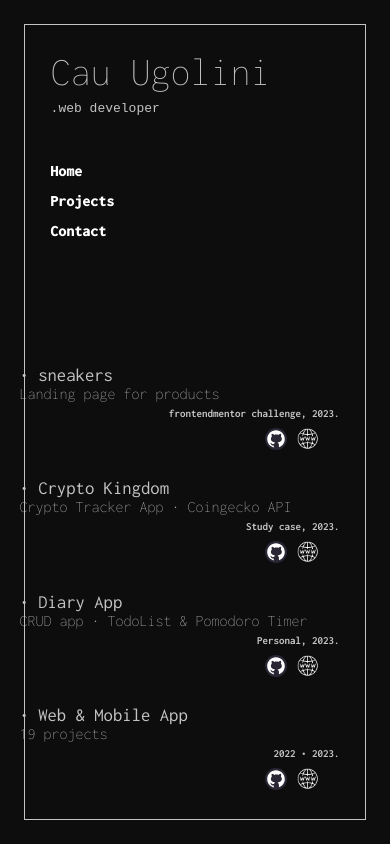
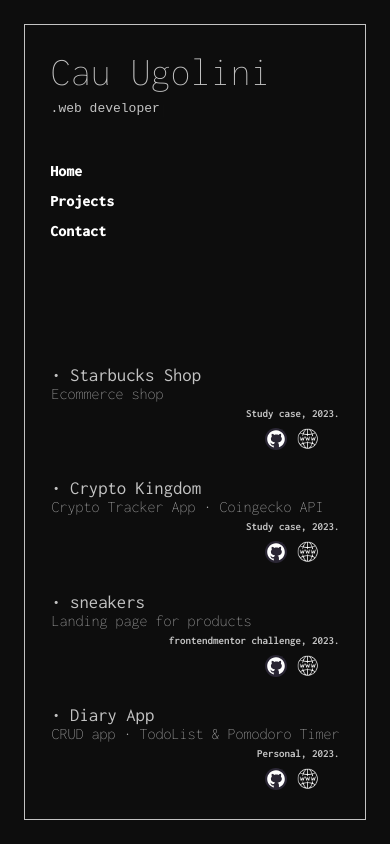
Before and after one commit to caumaria/PortfolioCard, a React (Vite) app in the folder PortfolioCard/: page /Projects in a window 390 px wide. Built offline with nearby package versions, Linux system fonts and the light colour scheme.

Commit message:
style<Home>: responsive about style<Projects>: responsive projects feat<Projects>: add new project Starbucks shop

```diff
--- a/PortfolioCard/src/components/data/data.js
+++ b/PortfolioCard/src/components/data/data.js
@@ -1,30 +1,30 @@
 export const projects = [
   {
-      name: "sneakers",
-      projects: "Landing page for products",
-      year: "frontendmentor challenge, 2023.",
-      url: 'https://github.com/caumaria/productLandingPage',
-      web: 'https://productlandingpage-cau.vercel.app'
+    name: "Starbucks Shop",
+    projects: "Ecommerce shop",
+    year: "Study case, 2023.",
+    url: "https://github.com/caumaria/Starbucks",
+    web: "https://starbucks-cau.vercel.app/",
   },
   {
     name: "Crypto Kingdom",
     projects: "Crypto Tracker App • Coingecko API",
     year: "Study case, 2023.",
-      url: 'https://github.com/caumaria/CryptoKingdom',
-      web: 'https://crypto-kingdom.vercel.app'
+    url: "https://github.com/caumaria/CryptoKingdom",
+    web: "https://crypto-kingdom.vercel.app",
+  },
+  {
+    name: "sneakers",
+    projects: "Landing page for products",
+    year: "frontendmentor challenge, 2023.",
+    url: "https://github.com/caumaria/productLandingPage",
+    web: "https://productlandingpage-cau.vercel.app",
   },
   {
     name: "Diary App",
     projects: "CRUD app • TodoList & Pomodoro Timer",
     year: "Personal, 2023.",
-      url: 'https://github.com/caumaria/diary',
-      web: 'https://diary-cau.vercel.app'
-    },
-    {
-      name: "Web & Mobile App",
-      projects: "19 projects",
-      year: "2022 • 2023.",
-      url: 'https://github.com/caumaria',
-      web: 'https://github.com/caumaria'
+    url: "https://github.com/caumaria/diary",
+    web: "https://diary-cau.vercel.app",
   },
 ];
--- a/PortfolioCard/src/components/homepage/About.jsx
+++ b/PortfolioCard/src/components/homepage/About.jsx
@@ -5,7 +5,7 @@ import { fadeIn, staggerContainer } from '../data/motion';
 import { ContainerSlideIn } from '../../pages/Projects';
 
 const AboutDiv = styled(motion.div)`
-  width: 20rem;
+  max-width: 24rem;
   height: auto;
   color: #c3c3c3;
   position: absolute;
@@ -14,6 +14,10 @@ const AboutDiv = styled(motion.div)`
   right: 0;
   font-family: "Inconsolata", monospace;
   overflow: hidden;
+
+  p {
+      padding-bottom: 1rem;
+    }
 `;
 
 const About = () => {
@@ -27,28 +31,28 @@ const About = () => {
       <ContainerSlideIn
       variants={fadeIn("left", "tween", 1.4, 1)}
       >
+        <div>
           <p>
             Self-taught Front-end Developer Jr.
-            <br></br>
-            <br></br>
+          </p>
+          <p>
             Primary Techs: Javascript, ReactJs, CSS, Styled Components, SASS, HTML. Currently studying Typescript and Node.
           </p>
-          <br></br>
           <p>
             I'm searching for a junior level position where I can utilize my skills to create amazing product with cool design & user experience.
-            <br></br>
-            <br></br>
+          </p>
+          <p>
             My motivators are curiosity, delight, and the desire to achieve something remarkable.
-            <br></br>
-            <br></br>
+          </p>
+          <p>
             My goal is to create exceptional web experiences.
-            <br></br>
-            <br></br>
+          </p>
+          <p>
             Let's work together to make a lasting impact.
           </p>
+        </div>
         </ContainerSlideIn>
     </AboutDiv>
-  )
-}
+  )}
 
 export default About
--- a/PortfolioCard/src/pages/Projects.jsx
+++ b/PortfolioCard/src/pages/Projects.jsx
@@ -8,7 +8,6 @@ import web from "../assets/web.png";
 import Github from "../assets/github.svg";
 
 const Conteiner = styled(motion.div)`
-  width: auto;
   height: auto;
   color: #c3c3c3;
   position: absolute;
@@ -24,7 +23,6 @@ export const ContainerSlideIn = styled(motion.div)`
 `;
 
 const StyledProject = styled.div`
-  width: 20rem;
   color: rgb(195, 195, 195);
   margin: 1.6rem;
 `;
@@ -55,18 +53,24 @@ const Projects = () => {
               <StyledProject>
                 <h3 style={{ fontWeight: 400 }}>• {exp.name}</h3>
                 <p style={{ fontWeight: 350 }}>{exp.projects}</p>
-                <p style={{ fontSize: 11, fontWeight: 700, float: "right", marginTop: 6}}>
+                <p
+                  style={{
+                    fontSize: 11,
+                    fontWeight: 700,
+                    float: "right",
+                    marginTop: 6,
+                  }}
+                >
                   {exp.year}
                 </p>
                 <div
-                style={{
-                  margin: 20,
-                  display: 'flex',
-                  justifyContent: "end"
-                  }}>
-                  <a
-                  style={{ marginRight: 10 }}
-                  href={exp.url} target="blank">
+                  style={{
+                    margin: 20,
+                    display: "flex",
+                    justifyContent: "end",
+                  }}
+                >
+                  <a style={{ marginRight: 10 }} href={exp.url} target="blank">
                     <Social src={Github} alt="Cau's Github" />
                   </a>
                   <a href={exp.web} target="blank">
```
Lines whose indentation alone changed are shown as unchanged.
